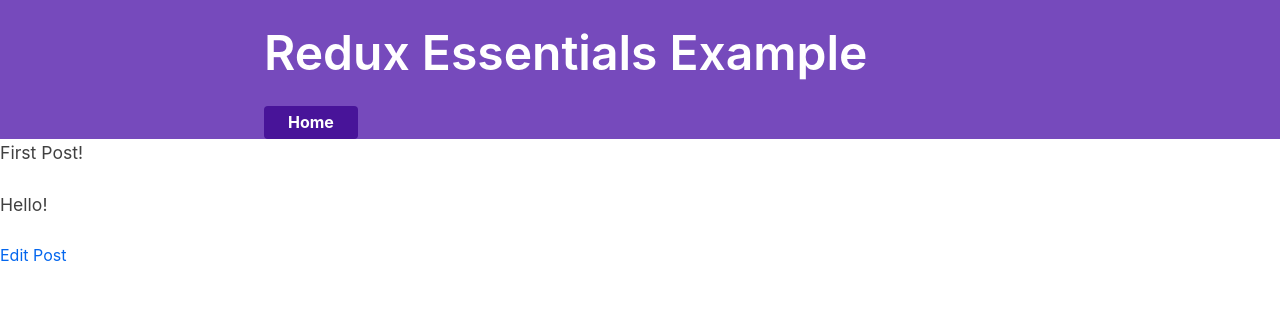
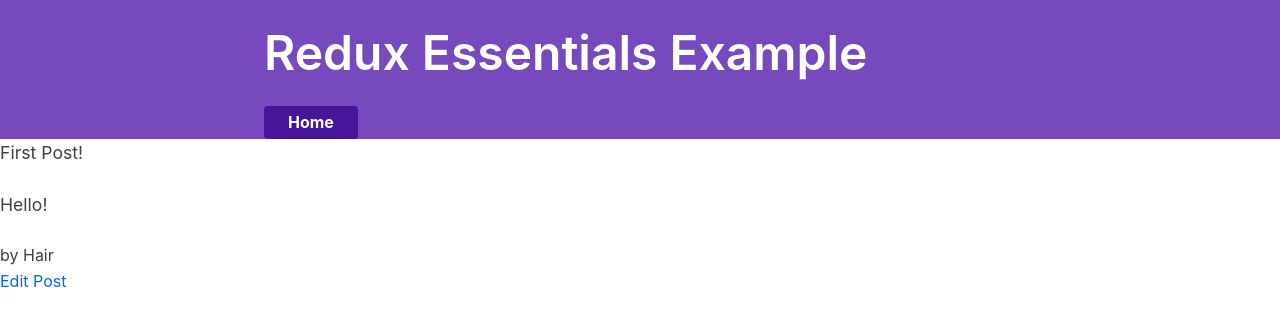
Before and after one commit to tian142/redux-essentials-checkpoint-1-singlepost-edit-payload-adding-users-2, a React (Create React App) app: page /post/1 in a window 1280 px wide. Shown: the top 326 px of the page. Built offline with nearby package versions, Linux system fonts and the light colour scheme; what miragejs, txtgen would draw is missing.

Commit message:
inserted PostAuthor into SinglePost

```diff
--- a/src/features/posts/SinglePost.js
+++ b/src/features/posts/SinglePost.js
@@ -1,8 +1,8 @@
 import React from 'react'
+import { useSelector } from 'react-redux'
+import { Link } from 'react-router-dom'
 
-import { useSelector } from 'react-redux'
-
-import { Link } from 'react-router-dom'
+import { PostAuthor } from './PostAuthor'
 
 export const SinglePost = ({ match }) => {
   const { postId } = match.params
@@ -19,6 +19,7 @@
     <div>
       <p>{post.title}</p>
       <p>{post.content}</p>
+      <PostAuthor userId={post.author} />
       <Link to={`/editPost/${postId}`}>Edit Post</Link>
     </div>
   )
```
